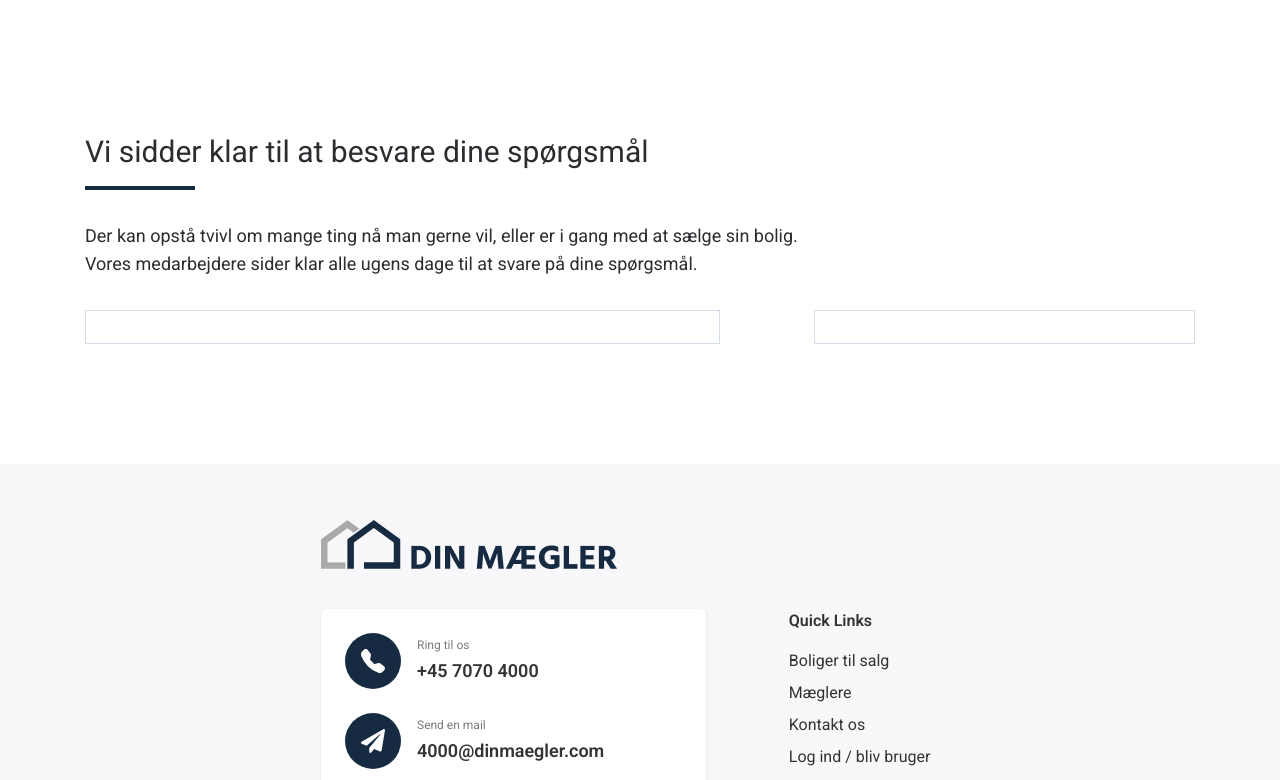
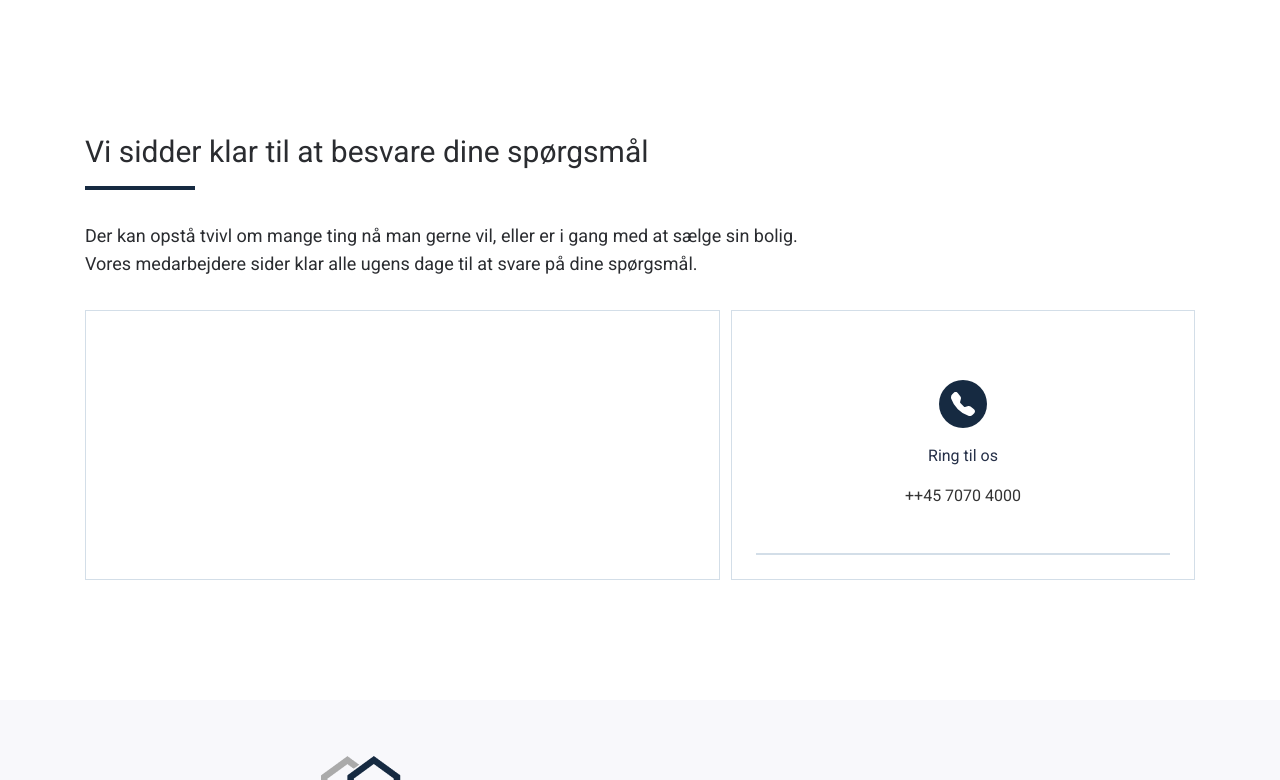
Before and after one commit to Howtoad/real-estate, a React (Create React App) app: page /kontakt in a window 1280 px wide. Shown: the part 402-1182 px from the top of the page. Built offline with nearby package versions, Linux system fonts and the light colour scheme.

Commit message:
make contactinfo components

```diff
--- /dev/null
+++ b/src/features/ContactUs/components/ContactInfoBox.js
@@ -0,0 +1,11 @@
+const ContactInfoBox = ({ children }) => {
+  return (
+    <>
+      <div className="flex flex-col gap-4 my-[45px] items-center">
+        {children}
+      </div>
+    </>
+  );
+};
+
+export default ContactInfoBox;
--- /dev/null
+++ b/src/features/ContactUs/components/ContactInfoLine.js
@@ -0,0 +1,7 @@
+const ContactInfoLine = () => {
+  return (
+    <div className="border-[1px] border-solid border-[#D3DEE8] w-full"></div>
+  );
+};
+
+export default ContactInfoLine;
--- a/src/views/Contact.js
+++ b/src/views/Contact.js
@@ -1,4 +1,7 @@
+import { BsFillTelephoneFill } from "react-icons/bs";
 import Heading from "../components/Heading";
+import ContactInfoBox from "../features/ContactUs/components/ContactInfoBox";
+import ContactInfoLine from "../features/ContactUs/components/ContactInfoLine";
 
 const Contact = () => {
   return (
@@ -19,8 +22,17 @@ const Contact = () => {
             spørgsmål.
           </p>
         </div>
-        <div className="col-start-1 col-end-3 row-start-2 row-end-3 p-4 border-[1px] border-solid border-[#D3DEE8] max-w-[635px]"></div>
-        <div className="col-start-3 col-end-4 row-start-2 row-end-3 p-4 border-[1px] border-solid border-[#D3DEE8]"></div>
+        <div className="col-start-1 col-end-3 row-start-2 row-end-3 p-6 border-[1px] border-solid border-[#D3DEE8] max-w-[635px]"></div>
+        <div className="col-start-3 col-end-4 row-start-2 row-end-3 p-6 border-[1px] border-solid border-[#D3DEE8]">
+          <ContactInfoBox>
+            <div className="bg-primary max-w-fit max-h-fit p-3 rounded-full">
+              <BsFillTelephoneFill className=" text-white" size="24" />
+            </div>
+            <p className="text-heading">Ring til os</p>
+            <p className="text-paragraph">++45 7070 4000</p>
+          </ContactInfoBox>
+          <ContactInfoLine />
+        </div>
       </section>
     </>
   );
```
